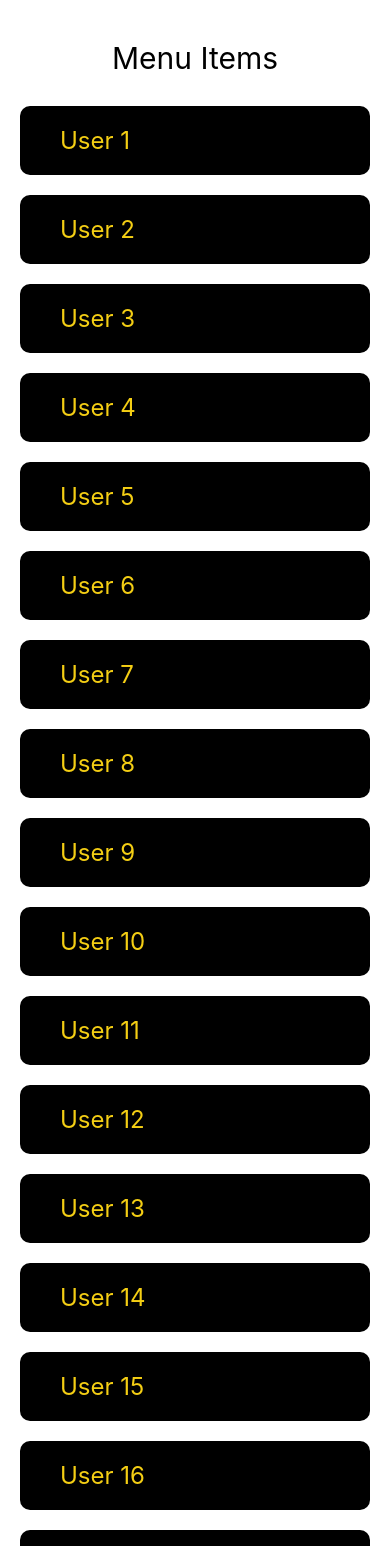
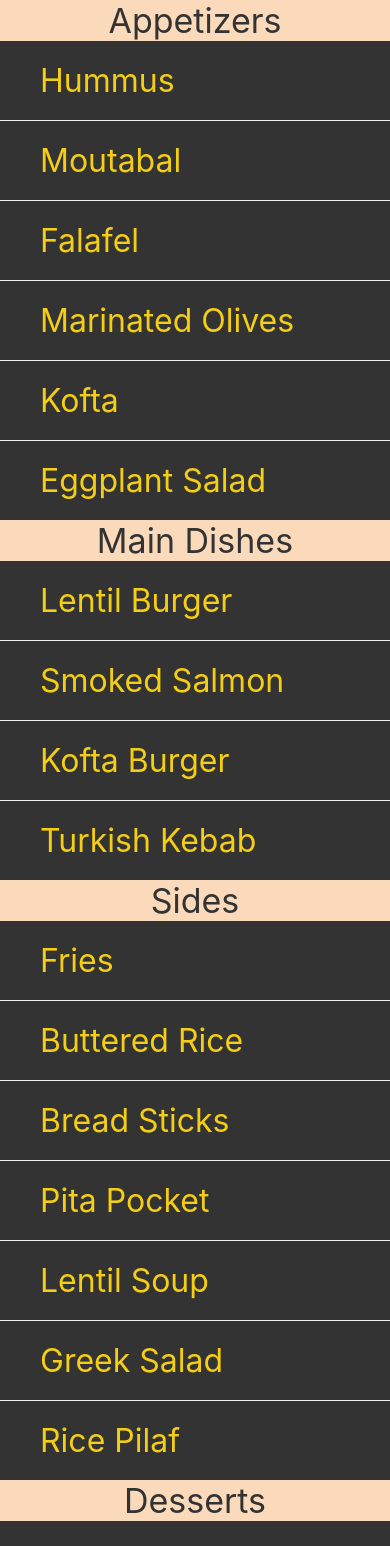
Before and after one commit to hussainali2023/react-native-liitle-lemon, a React Native app: screen / in a window 390 px wide. Shown: the top 1546 px of the page. Built offline with nearby package versions, Linux system fonts and the light colour scheme.

Commit message:
added section List

```diff
--- a/App.jsx
+++ /dev/null
@@ -1,13 +0,0 @@
-import React from 'react';
-import { Text, View } from 'react-native';
-import MenuItems from './components/MenuItems';
-
-const App = () => {
-  return (
-   <View>
-  <MenuItems></MenuItems>
-   </View>
-  );
-};
-
-export default App;
--- /dev/null
+++ b/App.tsx
@@ -0,0 +1,14 @@
+import React from 'react';
+import { View } from 'react-native';
+import SectionListPage from './components/SectionListPage';
+
+const App = () => {
+  return (
+   <View>
+  {/* <MenuItems></MenuItems> */}
+ <SectionListPage/>
+   </View>
+  );
+};
+
+export default App;
--- a/components/MenuItems.jsx
+++ b/components/MenuItems.jsx
@@ -104,25 +104,37 @@ const users = [
     { id: 100, name: 'User 100', email: 'user100@example.com' }
   ];
 
+const Separator = () => <View style={menuStyles.seprator}/>
+const Header = () => <Text style={menuStyles.headerText}>Menu Items</Text>
+const Footer = () => (
+    <Text style={menuStyles.footerText}>
+        All Rights Reserved by Hussain, 2024
+    </Text>
+)
 
 
-const User = ({ name }) => (
+const User = ({ name, email }) => (
     <View style={menuStyles.innerContainer}>
         <Text style={menuStyles.userText}>{name}</Text>
+        <Text style={menuStyles.userText}>{email}</Text>
     </View>
 );
 
 const MenuItems = () => {
-    const renderUser = ({ item }) => <User name={item.name} />;
+    const renderUser = ({ item }) => <User name={item.name} email={item.email} />;
 
     return (
         <View style={menuStyles.container}>
-            <Text style={menuStyles.headerText}>Menu Items</Text>
+
             <FlatList
                 data={users}
                 keyExtractor={(item) => item.id.toString()}
                 renderItem={renderUser}
+                ItemSeparatorComponent={Separator}
+                ListHeaderComponent={Header}
+                ListFooterComponent={Footer}
             />
+
         </View>
     );
 };
@@ -132,23 +144,39 @@ export default MenuItems;
 const menuStyles = StyleSheet.create({
     container: {
 
-        padding: 20,
+        // padding: 20,
+
         backgroundColor: '#fff',
     },
     headerText: {
         fontSize: 30,
         textAlign: "center",
         marginVertical: 20,
+        color:"red",
+        fontWeight: "bold"
+    },
+    footerText: {
+        backgroundColor:"yellow",
+        textAlign:"center",
+        paddingVertical:10,
+        color:"green",
+        fontWeight:"bold"
     },
     innerContainer: {
         paddingHorizontal: 40,
         paddingVertical: 20,
         backgroundColor: "black",
         marginVertical: 10,
-        borderRadius: 10,
+        marginHorizontal:10,
+        borderRadius: 50,
     },
     userText: {
         color: "#F4CE14",
         fontSize: 24,
+    },
+    seprator: {
+
+        backgroundColor:"red"
+
     }
 });
--- /dev/null
+++ b/components/SectionListPage.jsx
@@ -0,0 +1,101 @@
+import { SectionList, StyleSheet, Text, View } from "react-native";
+
+const menuItems = [
+  {
+    title: 'Appetizers',
+    data: [
+      'Hummus',
+      'Moutabal',
+      'Falafel',
+      'Marinated Olives',
+      'Kofta',
+      'Eggplant Salad',
+    ],
+  },
+  {
+    title: 'Main Dishes',
+    data: ['Lentil Burger', 'Smoked Salmon', 'Kofta Burger', 'Turkish Kebab'],
+  },
+  {
+    title: 'Sides',
+    data: [
+      'Fries',
+      'Buttered Rice',
+      'Bread Sticks',
+      'Pita Pocket',
+      'Lentil Soup',
+      'Greek Salad',
+      'Rice Pilaf',
+    ],
+  },
+  {
+    title: 'Desserts',
+    data: ['Baklava', 'Tartufo', 'Tiramisu', 'Panna Cotta'],
+  },
+]
+
+const Item = ({ name }) => (
+  <View style={menuStyles.innerContainer}>
+    <Text style={menuStyles.itemText}>{name}</Text>
+  </View>
+)
+
+const Separator = () => <View style={menuStyles.separator}></View>
+
+
+
+const SectionListPage = () => {
+
+  const renderItem = ({ item }) => <Item name={item} />
+
+  const renderSectionHeader = ({ section: { title } }) => (
+    <Text style={menuStyles.sectionHeader}>{title}</Text>
+  )
+
+  return (
+    <View style={menuStyles.container}>
+      {/* <Text>Hello</Text> */}
+      <SectionList
+        sections={menuItems}
+        renderItem={renderItem}
+        ItemSeparatorComponent={Separator}
+        renderSectionHeader={renderSectionHeader}
+
+      />
+    </View>
+  );
+};
+
+export default SectionListPage;
+
+const menuStyles = StyleSheet.create({
+  container: {
+    // flex: 0.95,
+  },
+  innerContainer: {
+    paddingHorizontal: 40,
+    paddingVertical: 20,
+    backgroundColor: '#333333',
+  },
+  sectionHeader: {
+    backgroundColor: '#fbdabb',
+    color: '#333333',
+    fontSize: 34,
+    flexWrap: 'wrap',
+    textAlign: 'center',
+  },
+  itemText: {
+    color: '#F4CE14',
+    fontSize: 32,
+  },
+  separator: {
+    borderBottomWidth: 1,
+    borderColor: '#EDEFEE',
+  },
+  footerText: {
+    color: '#EDEFEE',
+    fontSize: 20,
+    flexWrap: 'wrap',
+    textAlign: 'center',
+  },
+});
```
